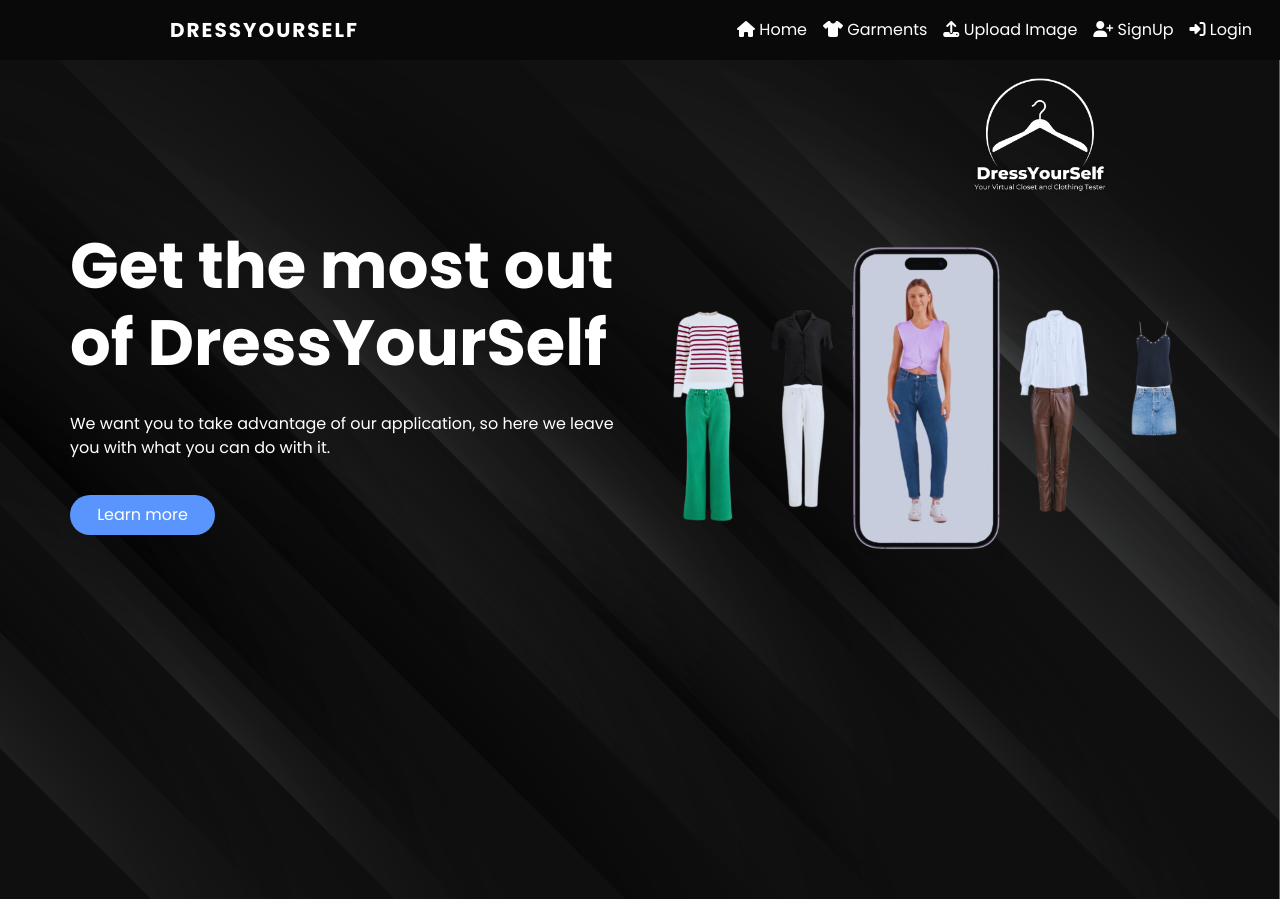
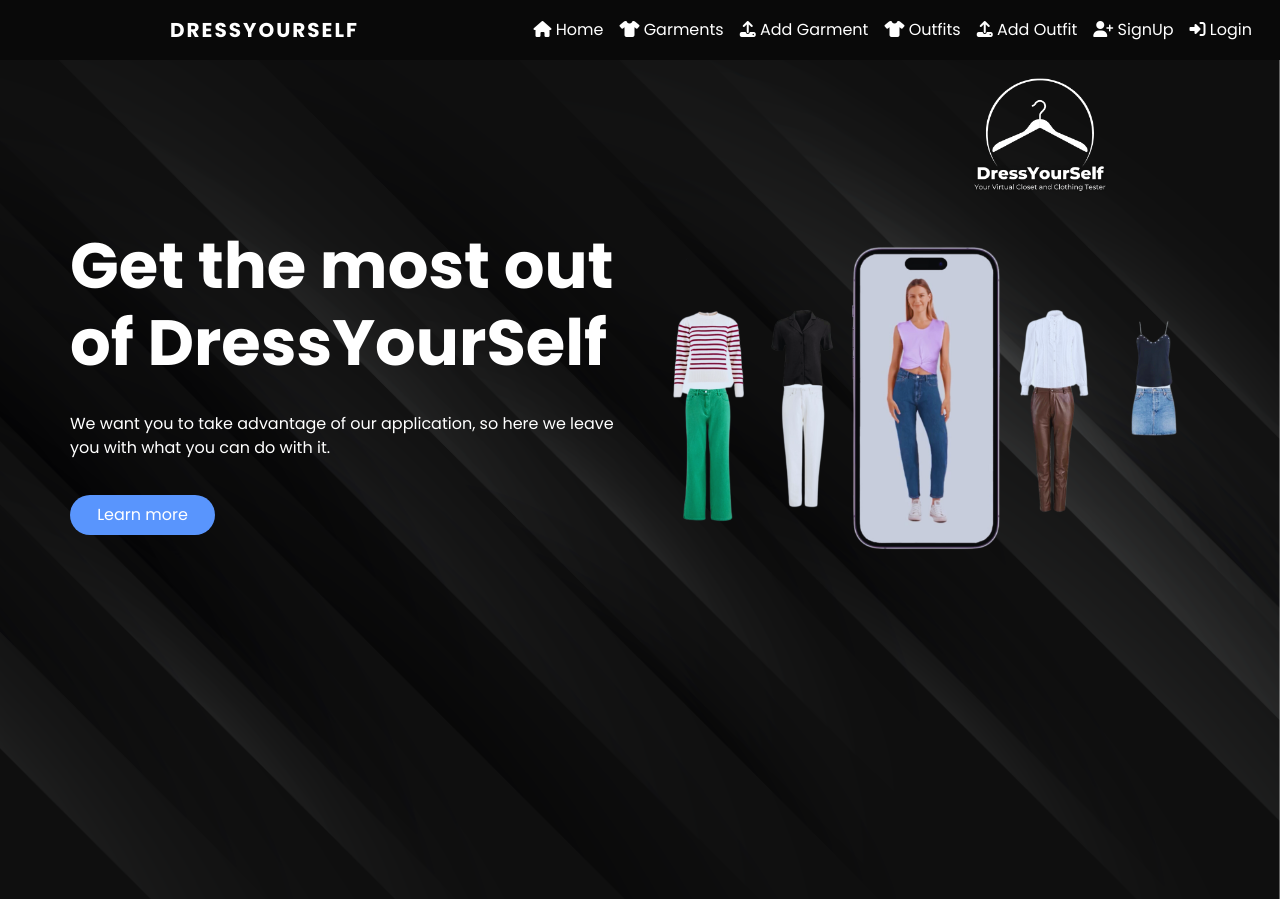
Before and after one commit to JuanFelipeRestrepoBuitrago/DressYourself, a Django app: template App/DressYourSelf/templates/new-home.html in a window 1280 px wide. Shown: the top 899 px of the page. Run offline with Django 3.2, Linux system fonts and the light colour scheme; the template is opened without the code that fills it, so the values that code supplies are empty; some libraries are stand-ins or nearby versions.

Commit message:
Home Fixed
When a user is logged in, the home will render the new home instead of the default one

```diff
--- a/App/DressYourSelf/templates/new-home.html
+++ b/App/DressYourSelf/templates/new-home.html
@@ -61,47 +61,50 @@
 
    </style>
 </head>
-</head>
 <body>
 <nav class="navbar navbar-expand-lg navbar-dark bg-dark">
-   <a class="navbar-brand navbar-logo" href="{% url "new-home" %}">DressYourSelf</a>
+   <a class="navbar-brand navbar-logo" href="{% url "home" %}">DressYourSelf</a>
    <button class="navbar-toggler" type="button" data-toggle="collapse" data-target="#navbarNav" aria-controls="navbarNav" aria-expanded="false" aria-label="Toggle navigation">
        <span class="navbar-toggler-icon"></span>
    </button>
    <div class="collapse navbar-collapse" id="navbarNav">
        <ul class="navbar-nav ml-auto">
            <li class="nav-item">
-               <a class="nav-link" href="{% url "new-home" %}"><i class="fas fa-home"></i> Home</a>
+               <a class="nav-link" href="{% url "home" %}"><i class="fas fa-home"></i> Home</a>
            </li>
            <li class="nav-item">
                <a class="nav-link" href="{% url "garments" %}"><i class="fas fa-tshirt"></i> Garments</a>
            </li>
            <li class="nav-item">
-               <a class="nav-link" href="{% url "add_garment" %}"><i class="fas fa-upload"></i> Upload Image</a>
+               <a class="nav-link" href="{% url "add_garment" %}"><i class="fas fa-upload"></i> Add Garment</a>
+           </li>
+           <li class="nav-item">
+               <a class="nav-link" href="{% url "closet_outfits" %}"><i class="fas fa-tshirt"></i> Outfits</a>
+           </li>
+           <li class="nav-item">
+               <a class="nav-link" href="{% url "add_outfit" %}"><i class="fas fa-upload"></i> Add Outfit</a>
            </li>
            {% if user.is_authenticated %}
                <li class="nav-item">
-                   <a class="nav-link" href="/logout"><i class="fas fa-sign-out-alt"></i> Logout</a>
+                   <a class="nav-link" href="{% url "logout" %}"><i class="fas fa-sign-out-alt"></i> Logout</a>
                </li>
            {% else %}
                <li class="nav-item">
-                   <a class="nav-link" href="/signUp"><i class="fas fa-user-plus"></i> SignUp</a>
+                   <a class="nav-link" href="{% url "authentication" %}"><i class="fas fa-user-plus"></i> SignUp</a>
                </li>
                <li class="nav-item">
-                   <a class="nav-link" href="/signin"><i class="fas fa-sign-in-alt"></i> Login</a>
+                   <a class="nav-link" href="{% url "signin" %}"><i class="fas fa-sign-in-alt"></i> Login</a>
                </li>
            {% endif %}
        </ul>
    </div>
 </nav>
-<body>
-
    <div class="hero_area">
       <!-- header section strats -->
       <header class="header_section">
          <div class="container-fluid">
          </div>
-         <div style="float: righ; margin-left: 965px;">
+         <div style="margin-left: 965px;">
             <img src={% static 'images_page/logo-blur.png' %} alt="blur-logo" width="150" height="150">
          </div>
          <!-- end header section -->
@@ -118,7 +121,7 @@
                         <p>
                            We want you to take advantage of our application, so here we leave you with what you can do with it.</p>
                         <div class="btn-box">
-                           <a href="{% url 'authentication' %}" class="btn-2">
+                           <a href="{% url 'home' %}" class="btn-2">
                               Learn more
                            </a>
                         </div>
@@ -133,6 +136,7 @@
                </div>
             </div>
          </section>
+        </header>
    </div>
    <!-- footer section -->
    <section class="container-fluid footer_section">
@@ -142,7 +146,6 @@
          </p>
       </div>
    </section>
-   </div>
 
 </body>
    <script>
--- a/App/DressYourSelf/urls.py
+++ b/App/DressYourSelf/urls.py
@@ -9,11 +9,9 @@ urlpatterns = [
     path('garments', garments, name='garments'),
     # Outfits
     path('outfits/add', add_outfit, name='add_outfit'),
+    path('closet_outfits/', closet_outfits, name='closet_outfits'),
     # Route for handling the login page
     path('authentication/', authentication, name='authentication'),
     path('signin/', signin, name='signin'),
     path('logout/', signout, name='logout'),
-    path('closet_outfits/', closet_outfits, name='closet_outfits'),
-    path('new-home/', new_home, name='new-home'),
-
 ]
```
Also changed, not shown: App/DressYourSelf/templates/base/base.html (+9 -3 lines), App/DressYourSelf/views.py (+4 -6 lines).
